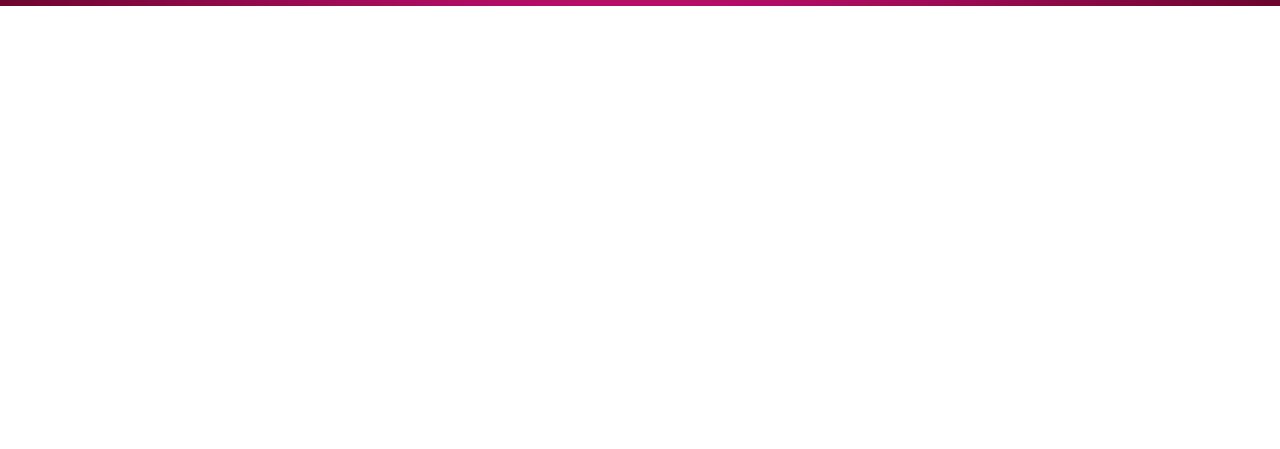
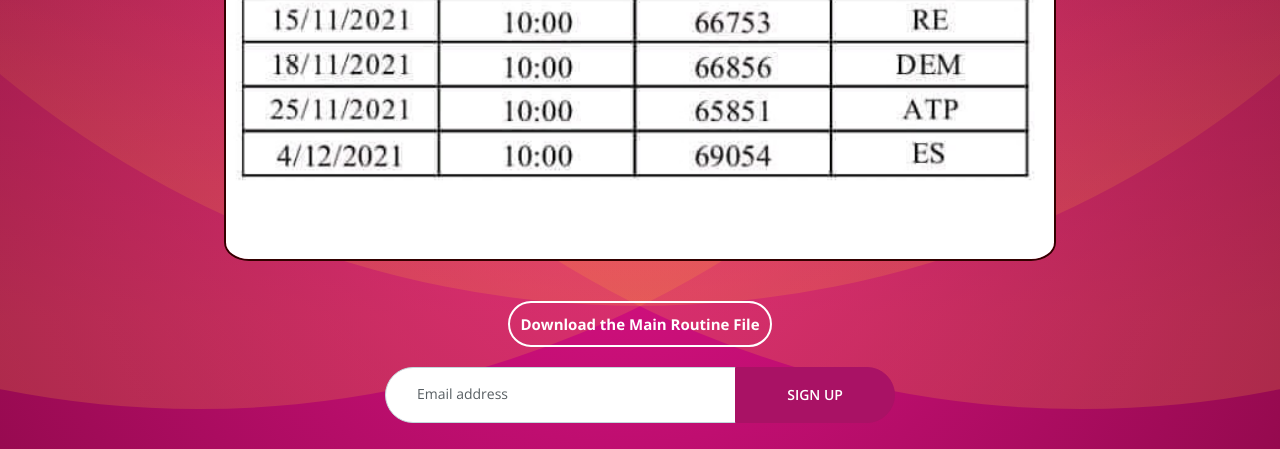
Before and after one commit to DeveloperMahmud/jpi-exam-routine, a plain HTML site: page index.html in a window 1280 px wide. Shown: the part 794-1243 px from the top of the page. Before the commit the page ends 800 px from the top, so only its background shows below. Drawn offline with nearby package versions, Linux system fonts and the light colour scheme.

Commit message:
updated css and pdf+images added

```diff
--- a/css/styles.css
+++ b/css/styles.css
@@ -414,11 +414,52 @@ input[type='checkbox'] {
 .header .fa-stack:hover .fa-stack-2x {
 	opacity: 1;
 }
-
+.img-xm-rtn{
+	padding-bottom: 30px;
+	margin: 20px;
+}
+.img-xm-rtn > img{
+	width: 50%;
+	border: 2px solid #330000;
+	border-radius: 3%;
+}
+.routine-container{
+	padding-bottom: 30px;
+}
+.link-dwnld > a{
+	font-size: 15px;
+	font-weight: bold;
+	text-decoration: none;
+}
+.link-dwnld{
+	border: 2px solid #ffffff;
+	border-radius: 30px;
+	padding: 10px;
+}
+.link-dwnld a:hover{
+	color:black;
+	font-size: 20px;
+	transition: ease-in-out .2s;
+}
 
 /*************************/
 /*     Media Queries     */
 /*************************/
+
+/* Min-width 300px */
+
+@media (min-width: 300px) {
+
+	.link-dwnld a:hover{
+		color:black;
+		font-size: 17px;
+	}
+
+	.img-xm-rtn > img{
+		width: 100%;
+		margin: 0;
+	}
+}
 /* Min-width 768px */
 @media (min-width: 768px) {
 
--- a/index.html
+++ b/index.html
@@ -5,20 +5,20 @@
     <meta name="viewport" content="width=device-width, initial-scale=1, shrink-to-fit=no">
 
     <!-- SEO Meta Tags -->
-    <meta name="description" content="Your description">
-    <meta name="author" content="Your name">
+    <meta name="description" content="jpi-exam-routine">
+    <meta name="author" content="MD Mahmudul Hassan">
 
     <!-- OG Meta Tags to improve the way the post looks when you share the page on LinkedIn, Facebook, Google+ -->
-	<meta property="og:site_name" content="" /> <!-- website name -->
-	<meta property="og:site" content="" /> <!-- website link -->
-	<meta property="og:title" content=""/> <!-- title shown in the actual shared post -->
-	<meta property="og:description" content="" /> <!-- description shown in the actual shared post -->
+	<meta property="og:site_name" content="JPI Assist" /> <!-- website name -->
+	<meta property="og:site" content="https://developermahmud.github.io/JPI-Assist/" /> <!-- website link -->
+	<meta property="og:title" content="JPI Assist"/> <!-- title shown in the actual shared post -->
+	<meta property="og:description" content="All JPI Information is here to improve your Academic success" /> <!-- description shown in the actual shared post -->
 	<meta property="og:image" content="" /> <!-- image link, make sure it's jpg -->
 	<meta property="og:url" content="" /> <!-- where do you want your post to link to -->
 	<meta name="twitter:card" content="summary_large_image"> <!-- to have large image post format in Twitter -->
 
     <!-- Webpage Title -->
-    <title>JPI All In One Solutions</title>
+    <title>JPI Assist</title>
 
     <!-- Styles -->
     <link href="https://fonts.googleapis.com/css?family=Open+Sans:400,400i,600,700&display=swap" rel="stylesheet">
@@ -39,11 +39,18 @@
                     <div class="text-container">
                         <div class="countdown">
                             <h1 class="title-hdr">JPI All Exam Routine's</h1>
-                            <span id="clock"></span>
+                            <!-- <span id="clock"></span> -->
                         </div> <!-- end of countdown -->
 
-                        <h1>Informations Coming Soon</h1>
+                        <h1>5th Semester Exam Routine 2021 </h1>
                         <p class="p-large">It's an innovatiove idea, we create a APP for all students can gets help for all academic Informations</p>
+
+                        <div class="routine-container">
+                            <div class="img-xm-rtn">
+                                <img src="./assets/5th-semester-final-xm-routine.jpg" alt="">
+                            </div>
+                           <span class="link-dwnld"><a href="./assets/Diploma-Routine.pdf">Download the Main Routine File</a></span>
+                        </div>
 
                         <!-- Sign Up Form -->
                         <form id="signUpForm">
```
Also changed, not shown: assets/5th-semester-final-xm-routine.jpg (added), 1 other file.
